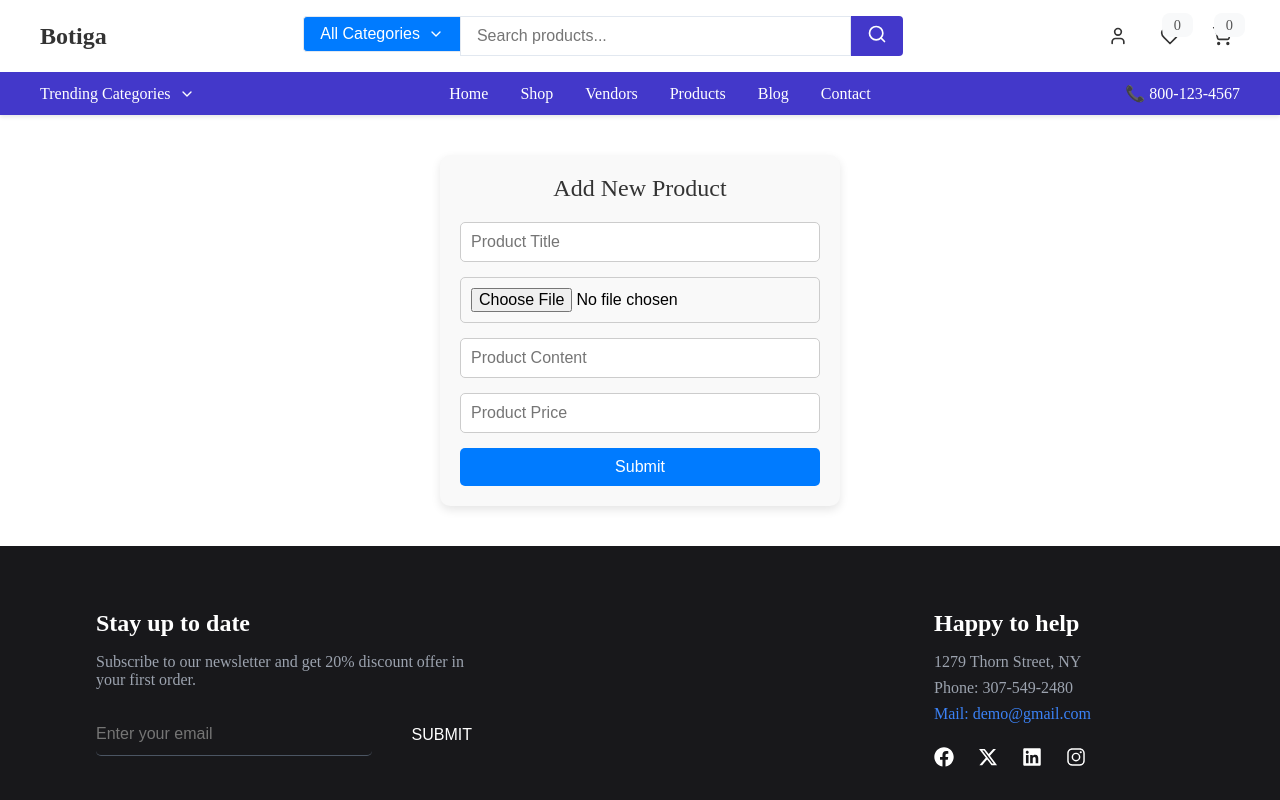
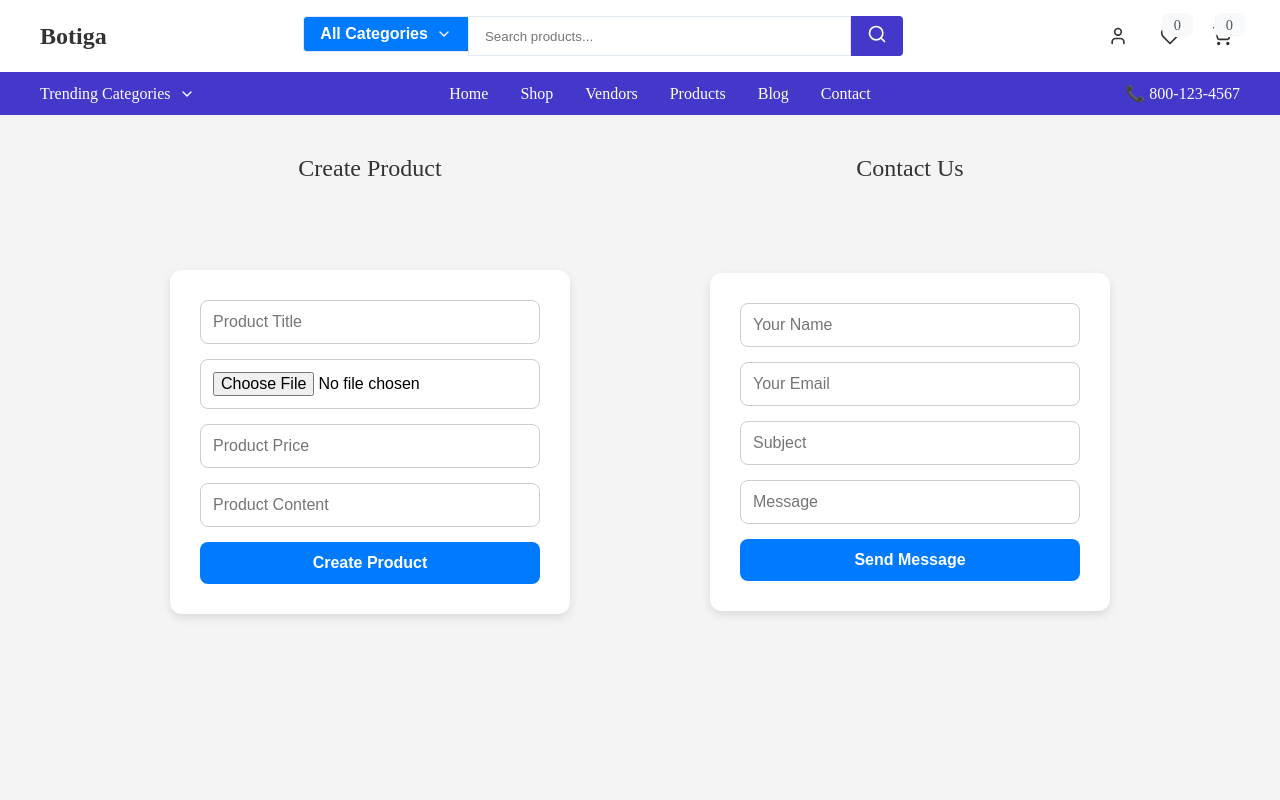
Before and after one commit to Bonaeineza31/Shopping-website, a React (Vite) app in the folder assignment/reactwebsite/: page /HomeProduct in a window 1280 px wide. Shown: the top 800 px of the page. Built offline with nearby package versions, Linux system fonts and the light colour scheme.

Commit message:
added new functionality

```diff
--- a/assignment/reactwebsite/package.json
+++ b/assignment/reactwebsite/package.json
@@ -10,6 +10,7 @@
     "preview": "vite preview"
   },
   "dependencies": {
+    "axios": "^1.7.9",
     "lucide-react": "^0.474.0",
     "react": "^18.3.1",
     "react-dom": "^18.3.1",
--- a/assignment/reactwebsite/src/components/HomeProduct.jsx
+++ b/assignment/reactwebsite/src/components/HomeProduct.jsx
@@ -1,64 +1,99 @@
 import React from "react";
 import { useForm } from "react-hook-form";
 import axios from "axios";
-import "../styles/homeproduct.css";
+import '../styles/homeproduct.css';
 
 function HomeProduct() {
-    const { register, handleSubmit } = useForm();
+    const productForm = useForm();
+    const contactForm = useForm();
 
-    const onSubmit = (data) => {
-        const { productTitle, images, productPrice, productContent } = data;
+    const send = (data) => {
+        const {productTitle, images, productPrice, productContent} = data;
         const formData = new FormData();
+        try {
+            formData.append('productTitle', productTitle);
+            formData.append('images', images[0]);
+            formData.append('productPrice', productPrice);
+            formData.append('productContent', productContent);
 
-        try {
-            formData.append("productTitle", productTitle);
-            formData.append("images", images[0]); // File input expects an array
-            formData.append("productPrice", productPrice);
-            formData.append("productContent", productContent);
-
-            const result =  axios.post(
-                "http://localhost:5000/product/createProduct",
-                formData,
+            const results = axios.post(`https://botiga-kvf9.onrender.com/product/createProduct`, formData,
                 {
                     headers: {
                         "Content-Type": "multipart/form-data",
-                    },
+                    }
                 }
-            );
+            )
+        } catch(error) {
+            console.log(error.message);
+        }
+    }
 
-            console.log("Product Created:", response.data);
-        } catch (error) {
-            console.error("Error uploading product:", error);
+    const sendContact = (data) => {
+        const {names, email, subject, message} = data;
+        try {
+            const results = axios.post('https://botiga-kvf9.onrender.com/contact/createContact',
+                {
+                    names,
+                    email,
+                    subject,
+                    message
+                },
+                {
+                    headers: {
+                        "Content-Type": "application/json",
+                    }
+                }
+            )
+        } catch(error) {
+            console.log(error.message);
         }
-    };
+    }
 
     return (
-        <div className="form-container">
-            <h2>Add New Product</h2>
-            <form onSubmit={handleSubmit(onSubmit)} encType="multipart/form-data">
-                <input
-                    type="text"
-                    placeholder="Product Title"
-                    {...register("productTitle", { required: true })}
-                />
-                <input
-                    type="file"
-                    {...register("images", { required: true })}
-                />
-                <input
-                    type="text"
-                    placeholder="Product Content"
-                    {...register("productContent", { required: true })}
-                />
-                <input
-                    type="text"
-                    placeholder="Product Price"
-                    {...register("productPrice", { required: true })}
-                />
-                <button type="submit">Submit</button>
-            </form>
+        <div className="forms-container">
+            <div className="form-wrapper">
+                <h2>Create Product</h2>
+                <div className="form-1">
+                    <form className="forms" onSubmit={productForm.handleSubmit(send)}>
+                        <input type="text" placeholder="Product Title" name="productTitle" className='input'
+                            {...productForm.register('productTitle', {required: true})}
+                        />
+                        <input type="file" placeholder="Product image" name="images" className='input'
+                            {...productForm.register('images', {required: true})}
+                        />
+                        <input type="text" placeholder="Product Price" name="productPrice" className='input'
+                            {...productForm.register('productPrice', {required: true})}
+                        />
+                        <input type="text" placeholder="Product Content" name="productContent" className='input'
+                            {...productForm.register('productContent', {required: true})}
+                        />
+                        <button type="submit">Create Product</button>
+                    </form>
+                </div>
+            </div>
+
+            <div className="form-wrapper">
+                <h2>Contact Us</h2>
+                <div className="form-1">
+                    <form className="forms" onSubmit={contactForm.handleSubmit(sendContact)}>
+                        <input type="text" placeholder="Your Name" name="names" className='input'
+                            {...contactForm.register('names', {required: true})}
+                        />
+                        <input type="email" placeholder="Your Email" name="email" className='input'
+                            {...contactForm.register('email', {required: true})}
+                        />
+                        <input type="text" placeholder="Subject" name="subject" className='input'
+                            {...contactForm.register('subject', {required: true})}
+                        />
+                        <input type="text" placeholder="Message" name="message" className='input'
+                            {...contactForm.register('message', {required: true})}
+                        />
+                        <button type="submit">Send Message</button>
+                    </form>
+                </div>
+            </div>
         </div>
-    );
+    )
 }
 
 export default HomeProduct;
--- a/assignment/reactwebsite/src/styles/homeproduct.css
+++ b/assignment/reactwebsite/src/styles/homeproduct.css
@@ -1,44 +1,90 @@
-.form-container {
+/* Container for both forms */
+.forms-container {
+    display: flex;
+    justify-content: center;
+    gap: 40px;
+    padding: 40px;
+    min-height: 100vh;
+    background-color: #f4f4f4;
+}
+
+.form-wrapper {
+    flex: 1;
+    max-width: 500px;
+}
+
+.form-wrapper h2 {
+    text-align: center;
+    margin-bottom: 20px;
+    color: #333;
+    font-size: 24px;
+}
+
+/* General form container styling */
+.form-1 {
+    display: flex;
+    justify-content: center;
+    align-items: center;
+    height: 60vh;
+    background-color: transparent;
+}
+
+.forms {
+    background: #ffffff;
+    padding: 30px;
+    border-radius: 12px;
+    box-shadow: 0px 4px 10px rgba(0, 0, 0, 0.1);
     width: 100%;
     max-width: 400px;
-    margin: 40px auto;
-    padding: 20px;
-    background: #f9f9f9;
-    border-radius: 10px;
-    box-shadow: 0px 4px 10px rgba(0, 0, 0, 0.1);
-    text-align: center;
-}
-
-h2 {
-    margin-bottom: 20px;
-    color: #333;
-}
-
-form {
     display: flex;
     flex-direction: column;
     gap: 15px;
 }
 
-input {
+.input {
     width: 100%;
-    padding: 10px;
+    padding: 12px;
     border: 1px solid #ccc;
-    border-radius: 5px;
+    border-radius: 8px;
     font-size: 16px;
+    transition: all 0.3s ease;
+}
+
+.input:focus {
+    outline: none;
+    border-color: #007bff;
+    box-shadow: 0px 0px 8px rgba(0, 123, 255, 0.2);
 }
 
 button {
-    padding: 10px;
-    background: #007bff;
+    background-color: #007bff;
     color: white;
     font-size: 16px;
+    font-weight: bold;
+    padding: 12px;
     border: none;
-    border-radius: 5px;
+    border-radius: 8px;
     cursor: pointer;
-    transition: background 0.3s ease-in-out;
+    transition: background-color 0.3s ease;
 }
 
 button:hover {
-    background: #0056b3;
+    background-color: #0056b3;
 }
+
+/* Responsive Design */
+@media (max-width: 1024px) {
+    .forms-container {
+        flex-direction: column;
+        align-items: center;
+    }
+
+    .form-wrapper {
+        width: 100%;
+    }
+
+    .form-1 {
+        height: auto;
+        margin: 20px 0;
+    }
+}
```
Also changed, not shown: 1 other file (tests, documents, lock files or other folders).
